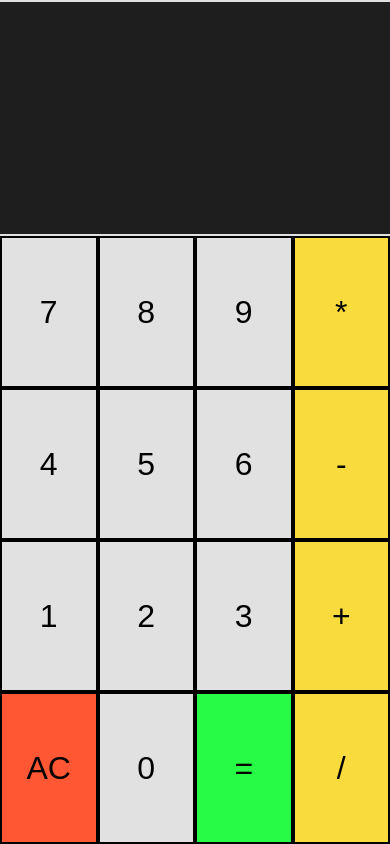
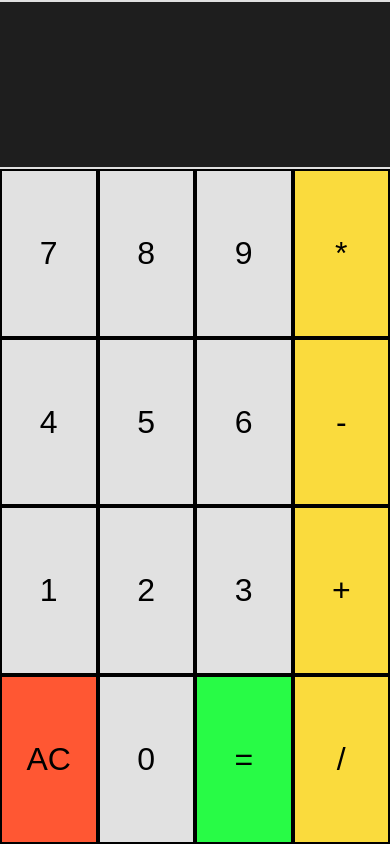
Before and after one commit to TanmayDesai/reactCalculator, a React (Create React App) app: page / in a window 390 px wide. Built offline with nearby package versions, Linux system fonts and the light colour scheme.

Commit message:
Minor changes

```diff
--- a/src/App.css
+++ b/src/App.css
@@ -67,11 +67,11 @@ button:hover{
   }
 
   .output{
-    height: 30vh;
+    height: 20vh;
   }
 
   button{
-    height: calc(70/4)vh;
+    height: 20vh;
     width: 25vw;
   }
 }
```
